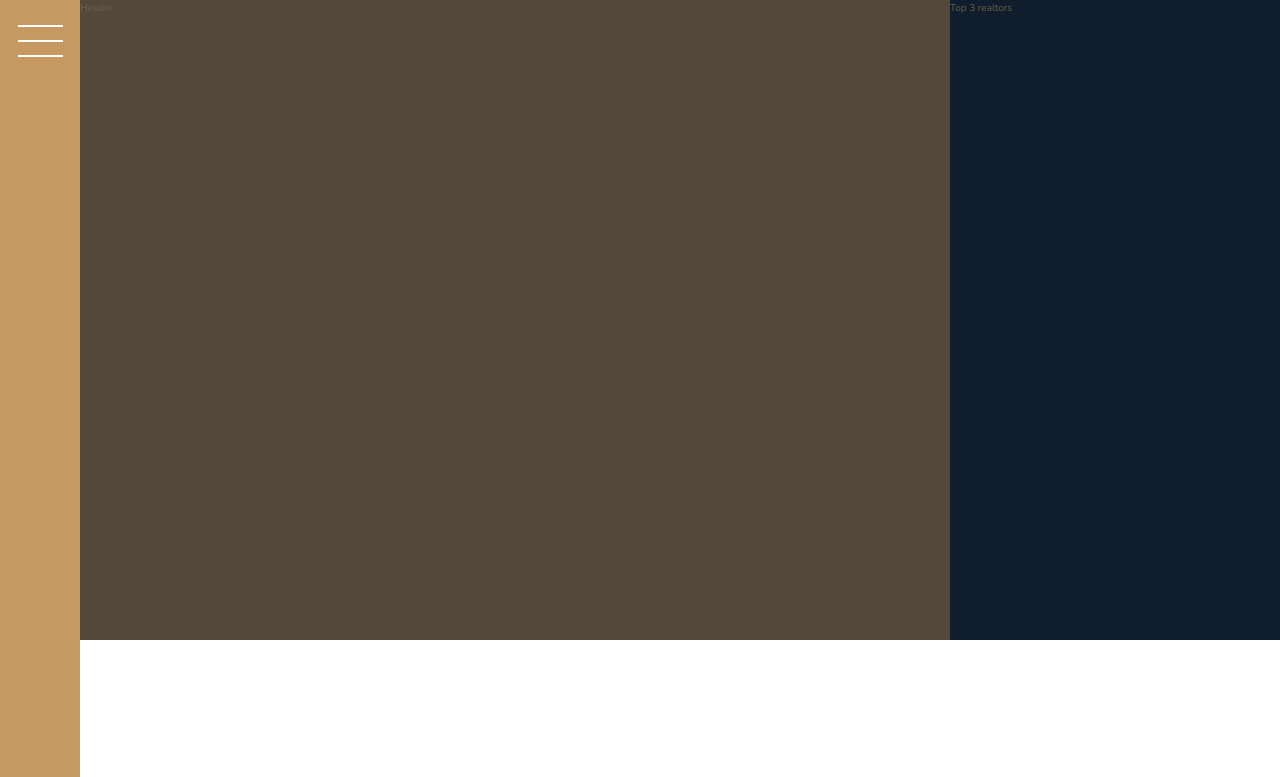
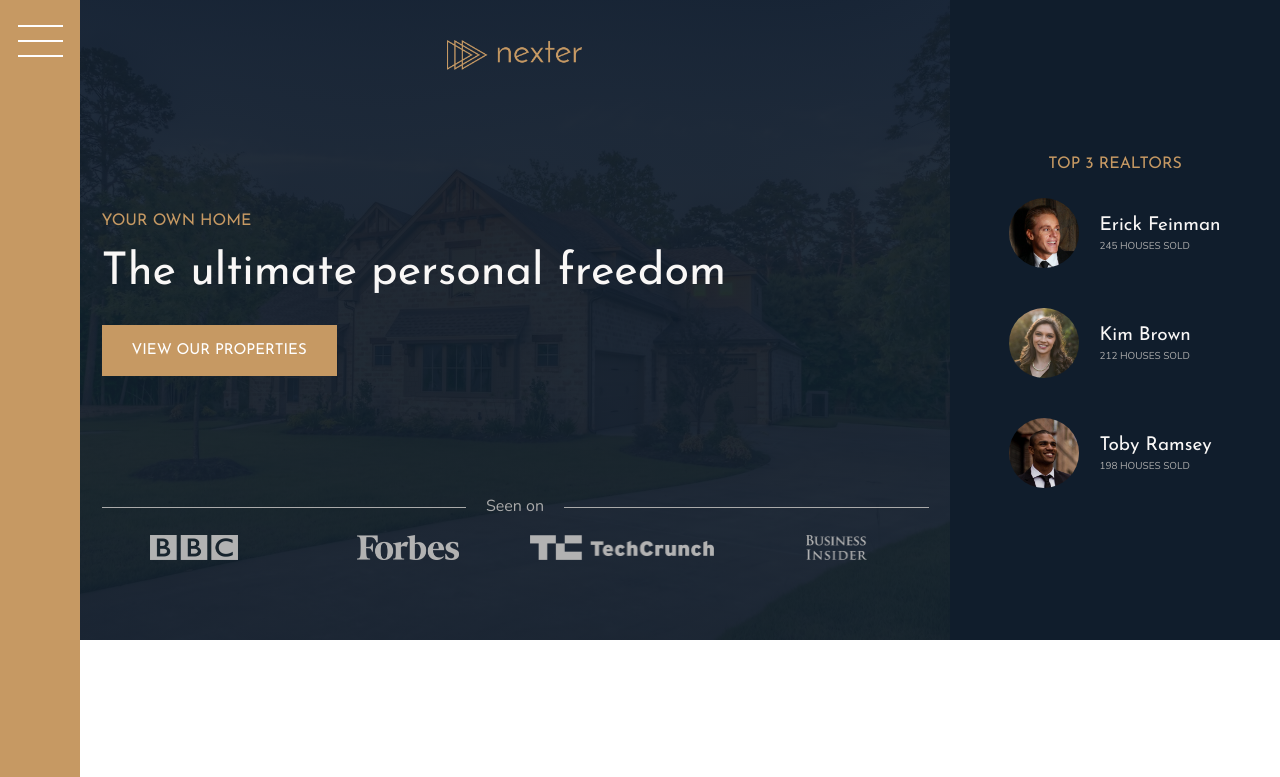
Before and after one commit to PeterDevLATAM/booking-fict, a website: page index.html in a window 1280 px wide. Shown: the top 777 px of the page. Drawn offline with nearby package versions, Linux system fonts and the light colour scheme.

Commit message:
finished header section and desktop overall design

```diff
--- a/index.html
+++ b/index.html
@@ -19,9 +19,40 @@
       <button class="nav-btn"></button>
     </div>
 
-    <header class="header">Header</header>
+    <header class="header">
+      <img src="img/logo.png" alt="Nexter Logo" class="header__logo" />
+      <h3 class="heading-3">Your own home</h3>
+      <h1 class="heading-1">The ultimate personal freedom</h1>
+      <button class="btn header__btn">View our properties</button>
+      <div class="header__seenon-text">Seen on</div>
+      <div class="header__seenon-logos">
+        <img src="img/logo-bbc.png" alt="Seen on Logo 1" />
+        <img src="img/logo-forbes.png" alt="Seen on Logo 1" />
+        <img src="img/logo-techcrunch.png" alt="Seen on Logo 1" />
+        <img src="img/logo-bi.png" alt="Seen on Logo 1" />
+      </div>
+    </header>
 
-    <div class="realtors">Top 3 realtors</div>
+    <div class="realtors">
+      <h3 class="heading-3">Top 3 Realtors</h3>
+      <div class="realtors__list">
+        <img src="img/realtor-1.jpeg" alt="Realtor 1" class="realtors__img" />
+        <div class="realtors__details">
+           <h4 class="heading-4 heading-4--light">Erick Feinman</h4>
+           <p class="realtors__sold">245 houses sold</p>
+        </div>
+        <img src="img/realtor-2.jpeg" alt="Realtor 2" class="realtors__img" />
+        <div class="realtors__details">
+           <h4 class="heading-4 heading-4--light">Kim Brown</h4>
+           <p class="realtors__sold">212 houses sold</p>
+        </div>
+        <img src="img/realtor-3.jpeg" alt="Realtor 3" class="realtors__img" />
+        <div class="realtors__details">
+           <h4 class="heading-4 heading-4--light">Toby Ramsey</h4>
+           <p class="realtors__sold">198 houses sold</p>
+        </div>
+      </div>
+    </div>
 
     <section class="features">
       <div class="feature">
--- a/sass/_header.scss
+++ b/sass/_header.scss
@@ -1,4 +1,58 @@
-.header{
-    background-color: $color-grey-dark-1;
-    grid-column: full-start/ col-end 6;
+.header {
+  background-color: $color-grey-dark-1;
+  grid-column: full-start/ col-end 6;
+  background-image: linear-gradient(
+      rgba($color-secondary, 0.93),
+      rgba($color-secondary, 0.93)
+    ),
+    url(../img/hero.jpeg);
+  padding: 8rem;
+  padding-top: 4rem;
+
+  background-size: cover;
+  background-position: center;
+
+  display: grid;
+  grid-template-rows: 1fr min-content minmax(6rem, min-content) 1fr;
+  grid-gap: 1.5rem;
+  grid-template-columns: max-content;
+
+  justify-content: center;
+
+  &__logo {
+    height: 3rem;
+    justify-self: center;
+  }
+  &__btn {
+    justify-self: start;
+    align-self: start;
+  }
+
+  &__seenon-text {
+    font-size: 1.6rem;
+    color: $color-grey-light-2;
+
+    display: grid;
+    grid-template-columns: 1fr max-content 1fr;
+    align-items: center;
+    column-gap: 2rem;
+
+    &::after,
+    &::before {
+      content: "";
+      height: 1px;
+      //   display: block;
+      background-color: currentColor;
+    }
+  }
+  &__seenon-logos {
+    display: grid;
+    grid-template-columns: repeat(4, 1fr);
+    grid-column-gap: 3rem;
+    justify-items: center;
+    img {
+      height: 2.5rem;
+      filter: brightness(70%);
+    }
+  }
 }
--- a/sass/_realtors.scss
+++ b/sass/_realtors.scss
@@ -1,4 +1,32 @@
-.realtors{
-    background-color: $color-secondary;
-    grid-column: col-start 7/ full-end;
+.realtors {
+  background-color: $color-secondary;
+  grid-column: col-start 7 / full-end;
+  padding: 3rem;
+
+  display: grid;
+  align-content: center;
+  justify-content: center;
+  row-gap: 2rem;
+  justify-items: center;
+
+  &__list {
+    display: grid;
+    grid-template-columns: max-content max-content;
+    grid-column-gap: 2rem;
+    grid-row-gap: 5vh;
+    align-items: center;
+  }
+  &__img {
+    height: 7rem;
+    width: 7rem;
+    border-radius: 50%;
+  }
+  &__details {
+  }
+  &__sold {
+       text-transform: uppercase;
+       color: $color-grey-light-2;
+       margin-top: -3px;
+
+  }
 }
--- a/sass/_typography.scss
+++ b/sass/_typography.scss
@@ -5,6 +5,9 @@
 }
 .heading-1 {
     @extend %heading;
+    font-size: 4.5rem;
+    color: $color-grey-light-1;
+    line-height: 1;
 }
 .heading-2 {
     @extend %heading;
```
Also changed, not shown: css/style.css.
